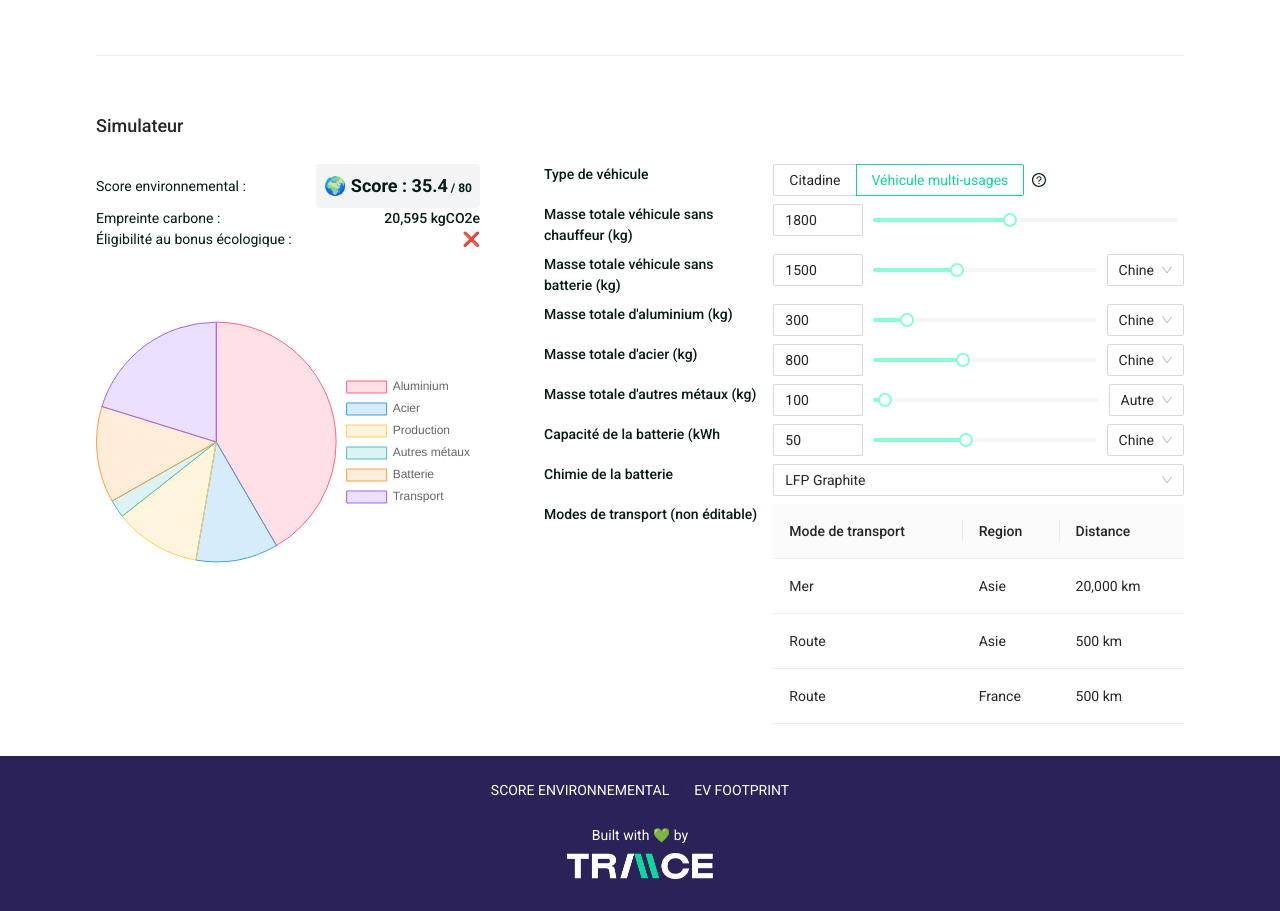
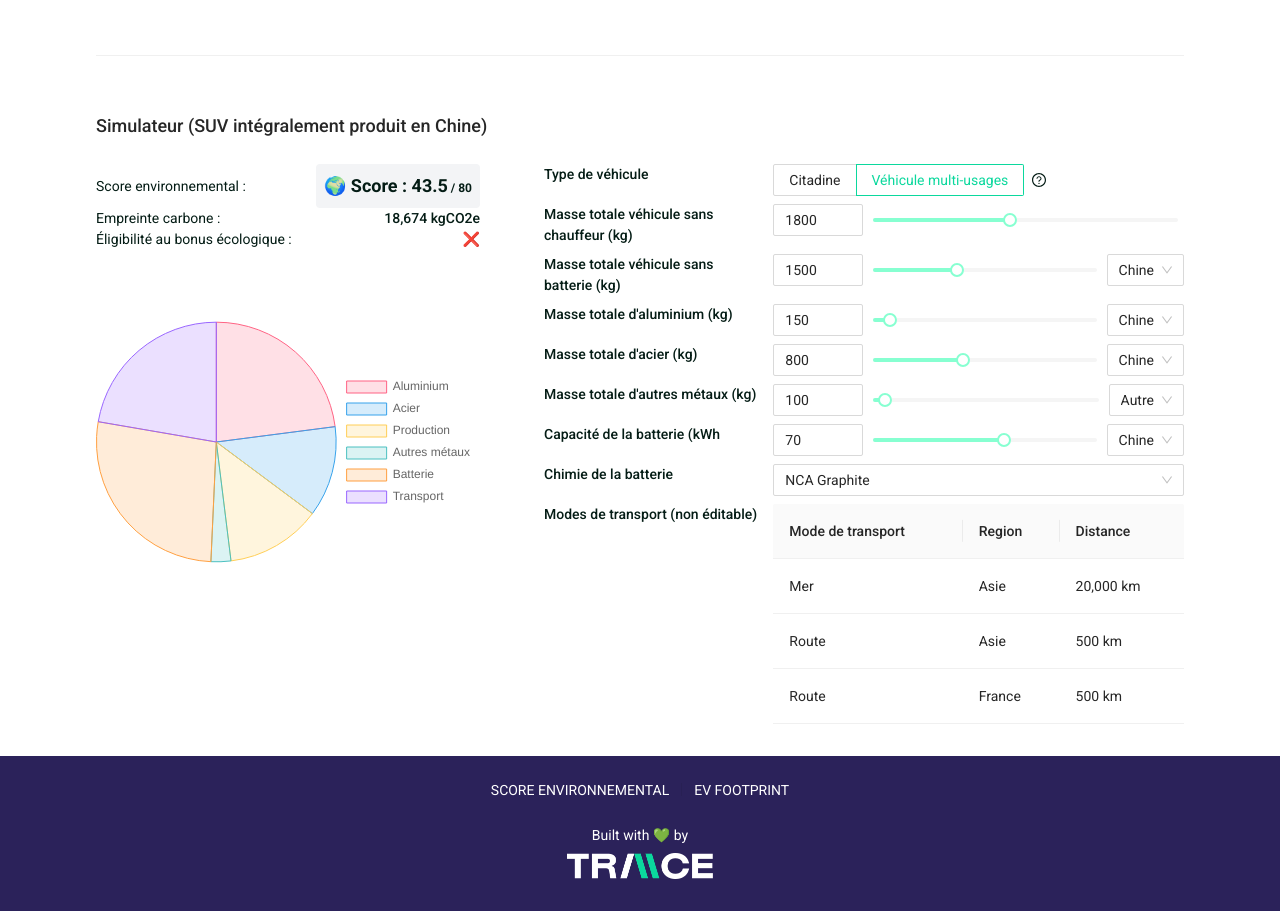
Before and after one commit to Traace-co/score-environnemental, a React (Create React App) app: page / in a window 1280 px wide. Shown: the part 2335-3246 px from the top of the page. Built offline with nearby package versions, Linux system fonts and the light colour scheme.

Commit message:
Use actual sample car as the default value in simulator

```diff
--- a/src/Landing.tsx
+++ b/src/Landing.tsx
@@ -55,6 +55,28 @@ export function Landing() {
     const simulatorRef = useRef<HTMLDivElement>(null)
 
     const isMobile = useIsMobile()
+
+    const mediumSUV: CarProperties = {
+        totalMassAluminiumKg: 150,
+        totalMassSteelKg: 800,
+        totalMassWithoutBatteryKg: 1500,
+        totalMassOtherThanSteelOrAluminiumKg: 100,
+        massWithoutDriverKg: 1800,
+        batteryCapacityKWh: 70,
+        chemistry: BatteryChemistry.NCA_Graphite,
+        isLargeCar: true,
+    }
+
+    const smallCar: CarProperties = {
+        totalMassAluminiumKg: 100,
+        totalMassSteelKg: 500,
+        totalMassWithoutBatteryKg: 1200,
+        totalMassOtherThanSteelOrAluminiumKg: 60,
+        massWithoutDriverKg: 1200,
+        batteryCapacityKWh: 30,
+        chemistry: BatteryChemistry.NCA_Graphite,
+        isLargeCar: false,
+    }
 
     const transportationFromChinaToFrance = [
         {
@@ -123,66 +145,10 @@ export function Landing() {
         }
     ]
 
-    const [selectedCarName, setSelectedCarName] = useState<string | undefined>(undefined)
-    const [totalMassAluminiumKg, setTotalMassAluminiumKg] = useState(300)
-    const [aluminiumRegion, setAluminiumRegion] = useState(AluminiumRegion.China)
-    const [totalMassSteelKg, setTotalMassSteelKg] = useState(800)
-    const [steelCountry, setSteelCountry] = useState(SteelCountry.Chine)
-    const [totalMassWithoutBatteryKg, setTotalMassWithoutBatteryKg] = useState(1500)
-    const [totalMassOtherThanSteelOrAluminiumKg, setTotalMassOtherThanSteelOrAluminiumKg] = useState(100)
-    const [otherMetalsRegion, setOtherMetalsRegion] = useState(OtherMetalsRegion.Others)
-    const [massWithoutDriverKg, setMassWithoutDriverKg] = useState(1800)
-    const [productionCountry, setProductionCountry] = useState(ProductionCountry.Chine)
-    const [batteryCapacityKWh, setBatteryCapacityKWh] = useState(50)
-    const [batteryRegion, setBatteryRegion] = useState(BatteryRegion.China)
-    const [chemistry, setChemistry] = useState(BatteryChemistry.LFP_Graphite)
-    const [isLargeCar, setIsLargeCar] = useState(true)
-    const [transportationSettings, setTransportationSettings] = useState(transportationFromChinaToFrance)
-
-    const footprintEstimator = new FootprintEstimator({
-        totalMassAluminiumKg,
-        aluminiumRegion,
-        totalMassSteelKg,
-        steelCountry,
-        totalMassWithoutBatteryKg,
-        totalMassOtherThanSteelOrAluminiumKg,
-        massWithoutDriverKg,
-        productionCountry,
-        batteryCapacityKWh,
-        batteryRegion,
-        chemistry,
-        otherMetalsRegion,
-        transportationSettings,
-        isLargeCar
-    })
-
     const china = allEnvironmentalScoreCountries.find(country => country.id === 'cn')!
     const france = allEnvironmentalScoreCountries.find(country => country.id === 'fr')!
     const germany = allEnvironmentalScoreCountries.find(country => country.id === 'de')!
     const southKorea = allEnvironmentalScoreCountries.find(country => country.id === 'kr')!
-
-    const mediumSUV: CarProperties = {
-        totalMassAluminiumKg: 150,
-        totalMassSteelKg: 800,
-        totalMassWithoutBatteryKg: 1500,
-        totalMassOtherThanSteelOrAluminiumKg: 100,
-        massWithoutDriverKg: 1800,
-        batteryCapacityKWh: 70,
-        chemistry: BatteryChemistry.NCA_Graphite,
-        isLargeCar: true,
-    }
-
-    const smallCar: CarProperties = {
-        totalMassAluminiumKg: 100,
-        totalMassSteelKg: 500,
-        totalMassWithoutBatteryKg: 1200,
-        totalMassOtherThanSteelOrAluminiumKg: 60,
-        massWithoutDriverKg: 1200,
-        batteryCapacityKWh: 30,
-        chemistry: BatteryChemistry.NCA_Graphite,
-        isLargeCar: false,
-    }
-
 
     const sampleCars: SampleCar[] = [
         {
@@ -249,6 +215,41 @@ export function Landing() {
             })
         }
     ]
+
+    const defaultSampleCar = sampleCars[0]
+
+    const [selectedCarName, setSelectedCarName] = useState<string | undefined>(defaultSampleCar.name)
+    const [totalMassAluminiumKg, setTotalMassAluminiumKg] = useState(defaultSampleCar.footprintEstimator.totalMassAluminiumKg)
+    const [aluminiumRegion, setAluminiumRegion] = useState(defaultSampleCar.footprintEstimator.aluminiumRegion)
+    const [totalMassSteelKg, setTotalMassSteelKg] = useState(defaultSampleCar.footprintEstimator.totalMassSteelKg)
+    const [steelCountry, setSteelCountry] = useState(defaultSampleCar.footprintEstimator.steelCountry)
+    const [totalMassWithoutBatteryKg, setTotalMassWithoutBatteryKg] = useState(defaultSampleCar.footprintEstimator.totalMassWithoutBatteryKg)
+    const [totalMassOtherThanSteelOrAluminiumKg, setTotalMassOtherThanSteelOrAluminiumKg] = useState(defaultSampleCar.footprintEstimator.totalMassOtherThanSteelOrAluminiumKg)
+    const [otherMetalsRegion, setOtherMetalsRegion] = useState(defaultSampleCar.footprintEstimator.otherMetalsRegion)
+    const [massWithoutDriverKg, setMassWithoutDriverKg] = useState(defaultSampleCar.footprintEstimator.massWithoutDriverKg)
+    const [productionCountry, setProductionCountry] = useState(defaultSampleCar.footprintEstimator.productionCountry)
+    const [batteryCapacityKWh, setBatteryCapacityKWh] = useState(defaultSampleCar.footprintEstimator.batteryCapacityKWh)
+    const [batteryRegion, setBatteryRegion] = useState(defaultSampleCar.footprintEstimator.batteryRegion)
+    const [chemistry, setChemistry] = useState(defaultSampleCar.footprintEstimator.chemistry)
+    const [isLargeCar, setIsLargeCar] = useState(defaultSampleCar.footprintEstimator.isLargeCar)
+    const [transportationSettings, setTransportationSettings] = useState(defaultSampleCar.footprintEstimator.transportationSettings)
+
+    const footprintEstimator = new FootprintEstimator({
+        totalMassAluminiumKg,
+        aluminiumRegion,
+        totalMassSteelKg,
+        steelCountry,
+        totalMassWithoutBatteryKg,
+        totalMassOtherThanSteelOrAluminiumKg,
+        massWithoutDriverKg,
+        productionCountry,
+        batteryCapacityKWh,
+        batteryRegion,
+        chemistry,
+        otherMetalsRegion,
+        transportationSettings,
+        isLargeCar
+    })
 
     function replaceSimulationWithSampleCar(car: SampleCar) {
         setTotalMassAluminiumKg(car.footprintEstimator.totalMassAluminiumKg)
```
